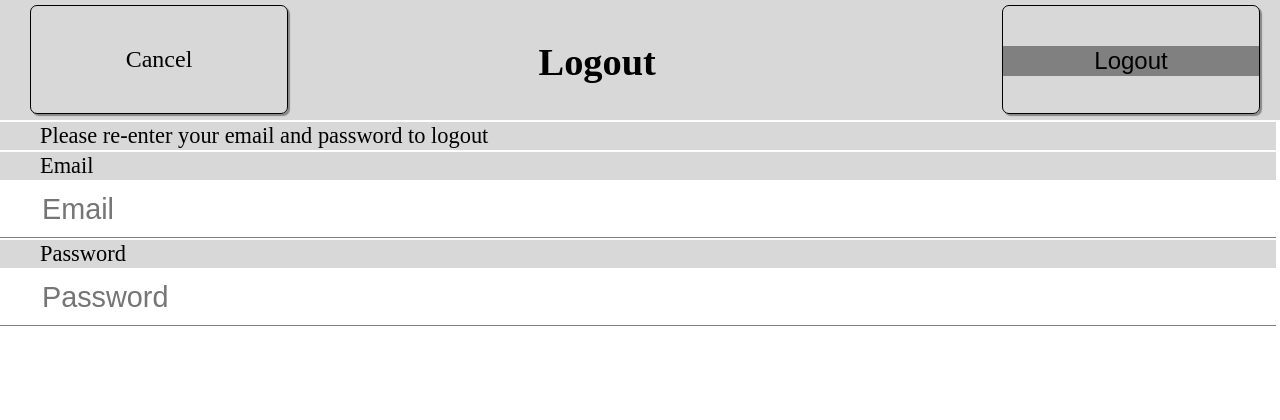
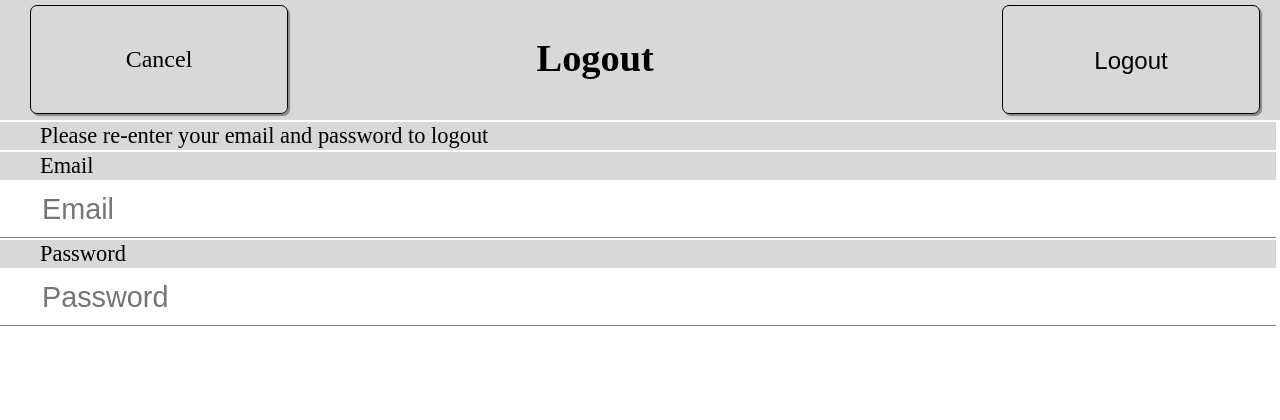
Before and after one commit to chrisk90/CO880, a PHP site: page /logout.php in a window 1280 px wide. Shown: the top 420 px of the page. Run offline with PHP 8.4, Linux system fonts and the light colour scheme; some libraries are stand-ins or nearby versions.

```diff
--- a/app/calendarview.php
+++ b/app/calendarview.php
@@ -38,8 +38,9 @@ $driver_id = isset($_REQUEST['driver_id'])?$_REQUEST["driver_id"]:"";
 						require_once("conn.php");
 						$results = DB::query("SELECT customer_id, pickup, driver_id, pickup_address, dropoff_address, comment FROM booking WHERE driver_id = '".$driver_id."'");
 						foreach ($results as $row) {
+							$passenger = DB::queryFirstField("SELECT passenger_name FROM customer where customer_id = '".$row['customer_id']."'");
 							echo "<tr>";
-							echo "<td class='field'>".$row['customer_id']."<br />".$row['driver_id']."<br />".$row['pickup']."<br />".$row['pickup_address']."<br />".$row['dropoff_address']."<br />".$row['comment']."</td>";
+							echo "<td class='field'>".$row['customer_id']." - ".$passenger."<br />".$row['driver_id']."<br />".$row['pickup']."<br />".$row['pickup_address']."<br />".$row['dropoff_address']."<br />".$row['comment']."</td>";
 							echo "</tr>";
 						}
 					}
--- a/app/conntest.php
+++ b/app/conntest.php
@@ -109,7 +109,7 @@ elseif ($method === 'AddCustomer'){
 	echo "</html>";
 }
 elseif ($method === 'AddCompany'){
-	DB::insert('customer', array (
+	DB::insert('company', array (
     'company_id' => '0',
 	'name' => $company_name,
 	'address' => $company_address,
--- a/app/css/layout.css
+++ b/app/css/layout.css
@@ -82,8 +82,8 @@ tbody {
 	display: inline-block;
 	font-size: 1.6em;
 	font-weight: bold;
-	width: 48%;
-	text-align: center;
+	width: 60%;
+	text-align: right;
 	margin-left: 2px;
 }
 .more-title {
@@ -199,7 +199,8 @@ tbody {
 	cursor: pointer;
 }
 .button input{
-	background-color: gray;
+	background-color: inherit;
+	color: inherit;
 }
 .done {
 	background-color: none;
@@ -238,7 +239,7 @@ body {
 }
 .view-title {
 	font-size: 1.3em;
-	width: 51%;
+	width: 63%;
 }
 .add-title {
 	font-size: 1.1em;
--- a/app/login.php
+++ b/app/login.php
@@ -17,7 +17,7 @@ date_default_timezone_set('Europe/London');
 	<form method="post" action="conntest.php">
 		<div class="header">
 			<a href="register.php"><div class="left-button button">Register</div></a>
-			<div class="view-title">Login</div>
+			<div class="add-title">Login</div>
 			<div class="right-button button"><input type="submit" value="Login"></div>
 		</div>
 
--- a/app/logout.php
+++ b/app/logout.php
@@ -17,7 +17,7 @@ date_default_timezone_set('Europe/London');
 	<form method="post" action="conntest.php">
 		<div class="header">
 			<a href="more.php"><div class="left-button button">Cancel</div></a>
-			<div class="view-title">Logout</div>
+			<div class="add-title">Logout</div>
 			<div class="right-button button"><input type="submit" value="Logout"></div>
 		</div>
 
--- a/app/viewbookings.php
+++ b/app/viewbookings.php
@@ -14,7 +14,7 @@ Date:2014-NOV-17
 </head>
 <body id="body">
 	<div class="header day">
-		<a href="#"><div class="left-button button">Edit</div></a>
+		<!-- <a href="#"><div class="left-button button">Edit</div></a> -->
 		<div class="view-title">Bookings</div>
 		<a class="add" href="addbooking.php"><div class="right-button button"><strong>+</strong></div></a>
 	</div>
```
Also changed, not shown: assets/App Screenshots OLD/Add Company.JPG (renamed from assets/App Screenshots/Add Company.JPG), assets/App Screenshots OLD/Add Customer.JPG (renamed from assets/App Screenshots/Add Customer.JPG), assets/App Screenshots OLD/Add Driver.JPG (renamed from assets/App Screenshots/Add Driver.JPG), assets/App Screenshots OLD/AddBooking.JPG (renamed from assets/App Screenshots/AddBooking.JPG), assets/App Screenshots OLD/Appointments - Driver number entered.JPG (renamed from assets/App Screenshots/Appointments - Driver number entered.JPG), assets/App Screenshots OLD/Appointments - Input Driver Number.JPG (renamed from assets/App Screenshots/Appointments - Input Driver Number.JPG), assets/App Screenshots OLD/Companies.JPG (renamed from assets/App Screenshots/Companies.JPG), assets/App Screenshots OLD/Customers.JPG (renamed from assets/App Screenshots/Customers.JPG), assets/App Screenshots OLD/Drivers.JPG (renamed from assets/App Screenshots/Drivers.JPG), assets/App Screenshots OLD/Login.JPG (renamed from assets/App Screenshots/Login.JPG), assets/App Screenshots OLD/More.JPG (renamed from assets/App Screenshots/More.JPG), assets/App Screenshots OLD/Register.JPG (renamed from assets/App Screenshots/Register.JPG), assets/App Screenshots OLD/ViewBookings.JPG (renamed from assets/App Screenshots/ViewBookings.JPG).
